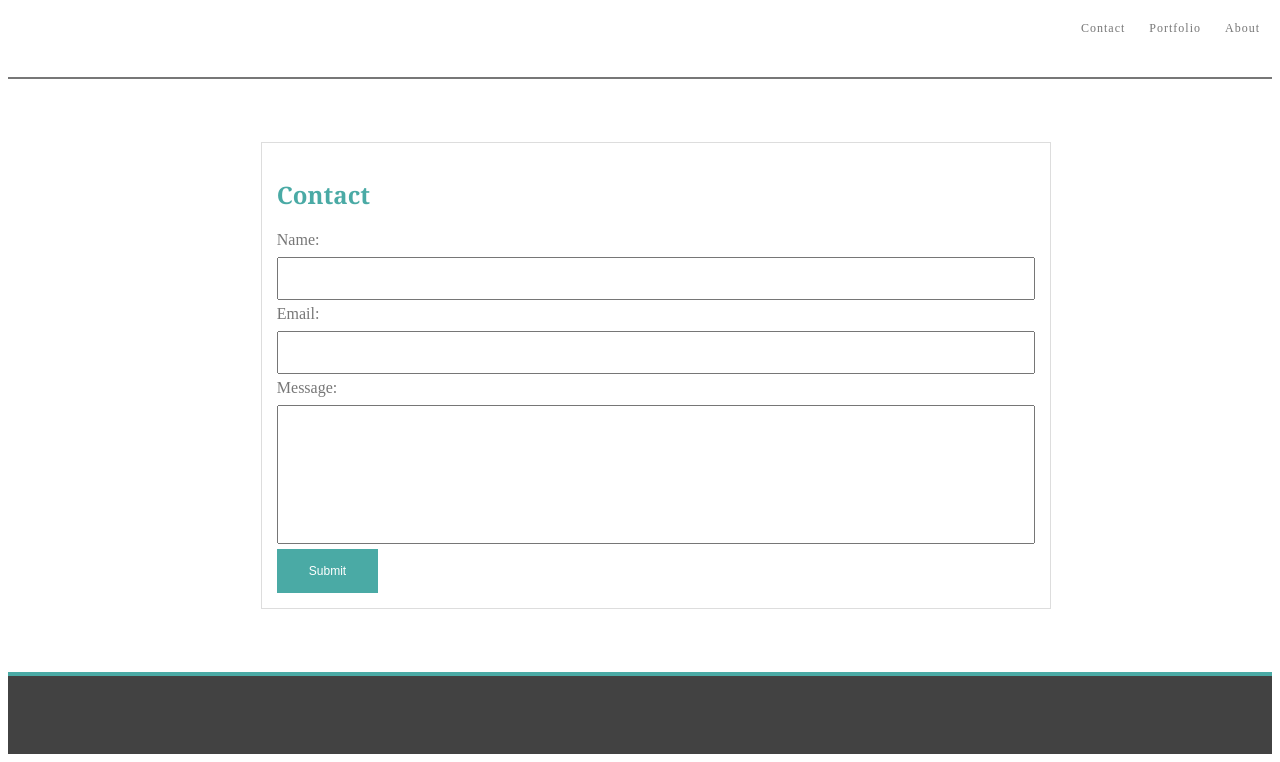
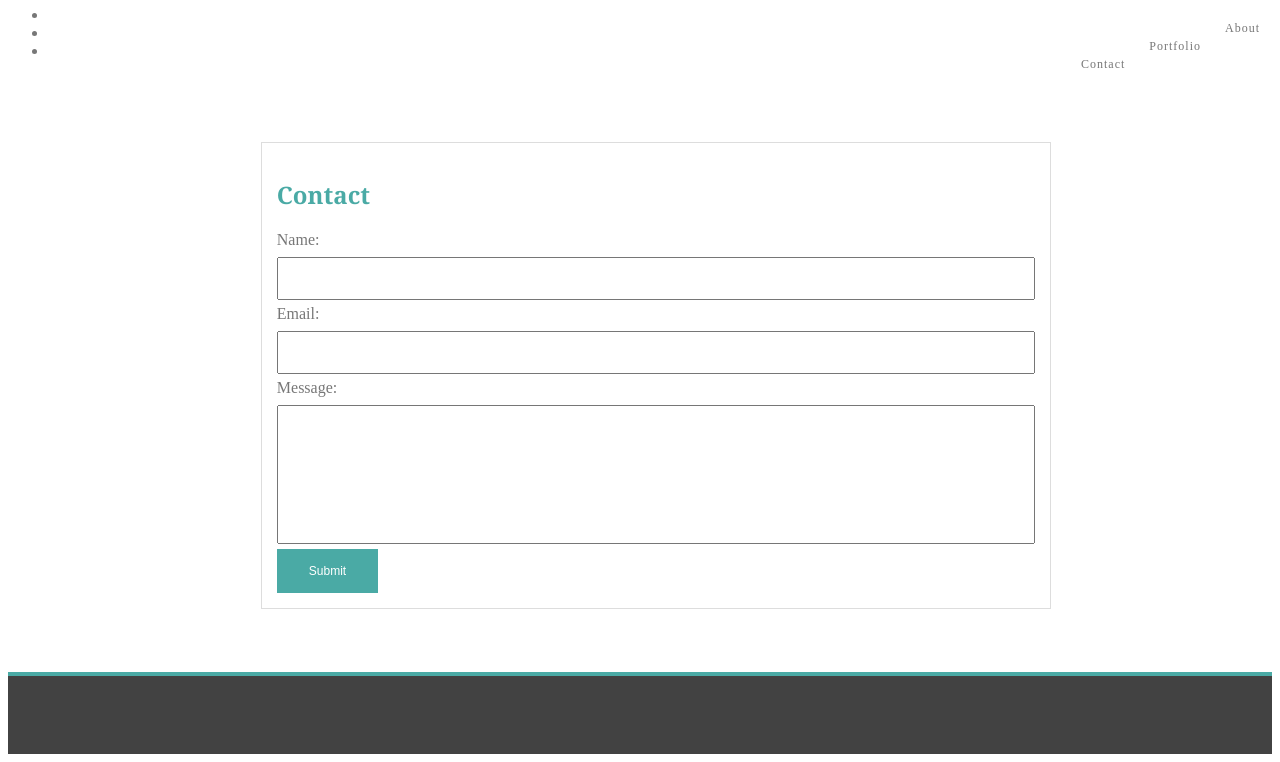
Before and after one commit to jkypke/Basic-Portfolio, a plain HTML site: page contact.html in a window 1280 px wide. Shown: the part 88-850 px from the top of the page. Drawn offline with Linux system fonts and the light colour scheme.

Commit message:
Add files via upload

```diff
--- a/contact.html
+++ b/contact.html
@@ -10,12 +10,11 @@
         <header>
                 <div class="header">
                         <h1>Jessica Kypke</h1>
-                        <div class="header-right">
-                          <a href="file:///Users/jesskypke/Basic-Portfolio/index.html">About</a>
-                          <a href="file:///Users/jesskypke/Basic-Portfolio/portfolio.html">Portfolio</a>
-                          <a href="file:///Users/jesskypke/Basic-Portfolio/contact.html">Contact</a>
-                        </div>
-                      </div>
+                        <ul>
+                          <li><a href="file:///Users/jesskypke/jkypke.github.io/index.html">About</a></li>
+                          <li><a href="file:///Users/jesskypke/jkypke.github.io/portfolio.html">Portfolio</a></li>
+                          <li><a href="file:///Users/jesskypke/jkypke.github.io/contact.html">Contact</a></li>
+                        </ul>
         </header>
 
             <form>
```
